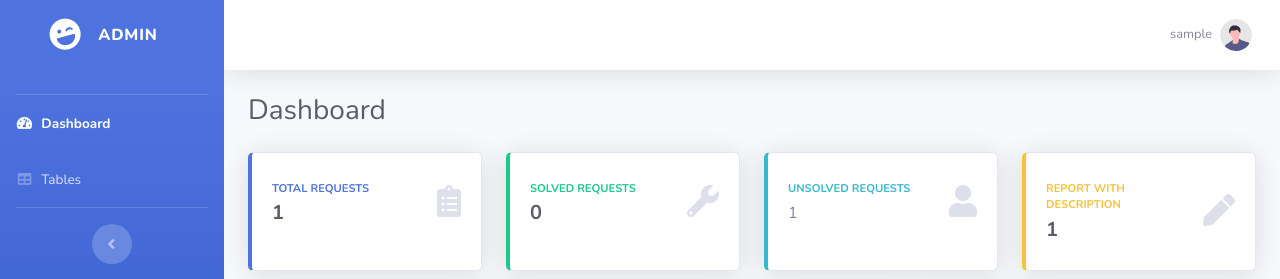
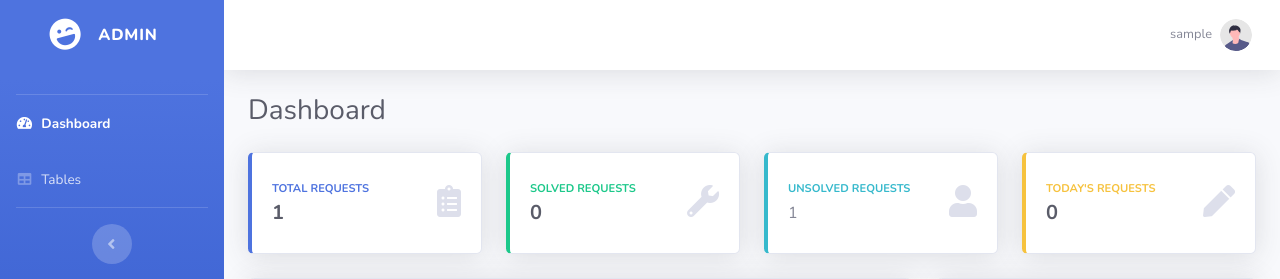
Before and after one commit to JUNXUN11/Dah_Rosak, a PHP site: page /admin.php in a window 1280 px wide. Shown: the top 279 px of the page. Run offline with PHP 8.4, Linux system fonts and the light colour scheme; the visitor is signed in with stand-in values (Sample User, id 1); tables that the repository leaves empty or names only in its code hold one stand-in row (values such as "Sample post").

Commit message:
Today's Request

```diff
--- a/admin.php
+++ b/admin.php
@@ -74,6 +74,17 @@
     }
 
     mysqli_free_result($result);
+
+    // Query to get the count of requests received today
+    $current_date = date('Y-m-d');
+    $sql_requests_today = "SELECT COUNT(*) AS requests_today
+                        FROM damage_reports
+                        WHERE DATE(reg_date) = '$current_date'";
+
+    $requests_today_result = mysqli_query($conn, $sql_requests_today);
+    $requests_today = mysqli_fetch_assoc($requests_today_result)['requests_today'];
+
+    mysqli_free_result($requests_today_result);
 
     // Query to get the number of reports with a description
     $sql_reports_with_description = "SELECT COUNT(id) AS reports_with_description FROM damage_reports WHERE description IS NOT NULL AND TRIM(description) != ''";
@@ -316,9 +327,9 @@
                                     <div class="row no-gutters align-items-center">
                                         <div class="col mr-2">
                                             <div class="text-xs font-weight-bold text-warning text-uppercase mb-1">
-                                                Report With Description</div>
+                                                Today's Requests</div>
                                             <div class="h5 mb-0 font-weight-bold text-gray-800">
-                                                <?php echo $reports_with_description; ?>
+                                                <?php echo $requests_today; ?>
                                             </div>
                                         </div>
                                         <div class="col-auto">
```
